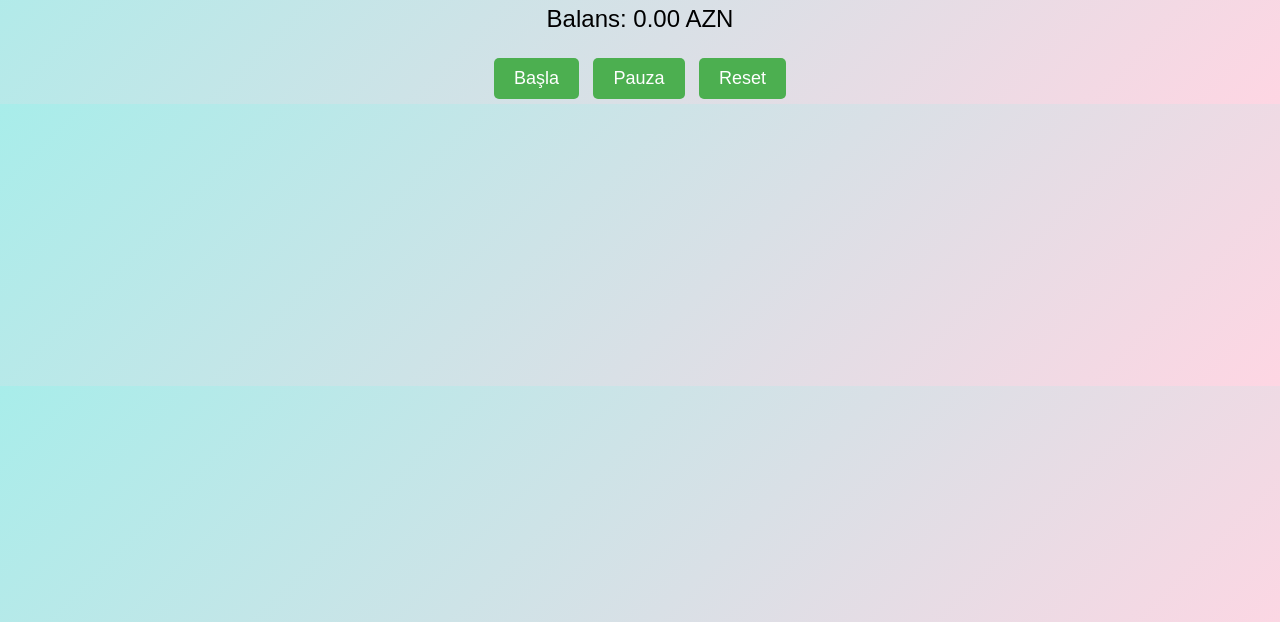
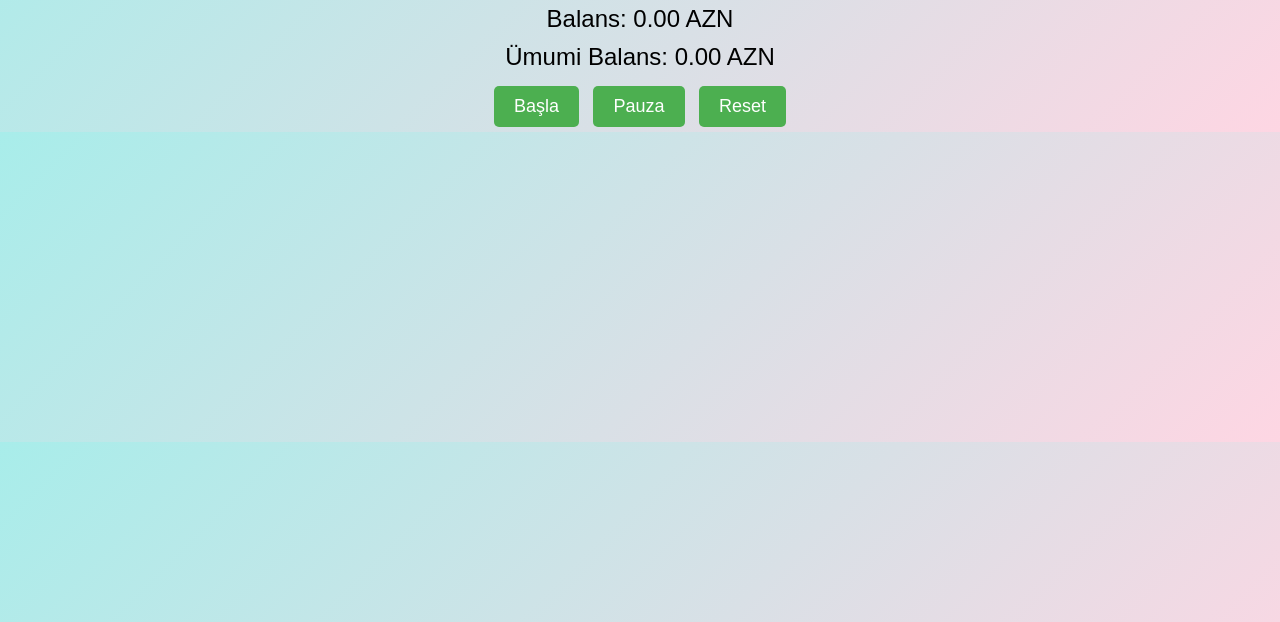
Before and after one commit to Pbl6ka666/Moneytime, a plain HTML site: page index.html in a window 1280 px wide. Shown: the part 178-800 px from the top of the page. Drawn offline with Linux system fonts and the light colour scheme.

Commit message:
Update index.html

```diff
--- a/index.html
+++ b/index.html
@@ -19,9 +19,9 @@
       font-size: 48px;
       margin: 20px 0;
     }
-    .balance {
+    .balance, .total-balance {
       font-size: 24px;
-      margin: 20px 0;
+      margin: 10px 0;
     }
     button {
       font-size: 18px;
@@ -43,6 +43,7 @@
     <h1>MoneyTime</h1>
     <div class="timer" id="timer">00:00:00</div>
     <div class="balance" id="balance">Balans: 0.00 AZN</div>
+    <div class="total-balance" id="totalBalance">Ümumi Balans: 0.00 AZN</div>
     <button onclick="startTimer()">Başla</button>
     <button onclick="pauseTimer()">Pauza</button>
     <button onclick="resetTimer()">Reset</button>
@@ -53,6 +54,7 @@
     let totalSeconds = 0;
     let running = false;
     let balance = 0;
+    let totalBalance = 0;
 
     const balancePerSecond = 10 / (4 * 3600); // 4 saat = 14400 saniyə
 
@@ -66,6 +68,8 @@
         String(seconds).padStart(2, '0');
       document.getElementById('balance').textContent =
         'Balans: ' + balance.toFixed(2) + ' AZN';
+      document.getElementById('totalBalance').textContent =
+        'Ümumi Balans: ' + totalBalance.toFixed(2) + ' AZN';
     }
 
     function startTimer() {
@@ -74,6 +78,7 @@
         timerInterval = setInterval(() => {
           totalSeconds++;
           balance += balancePerSecond;
+          totalBalance += balancePerSecond;
           updateDisplay();
         }, 1000);
       }
```
